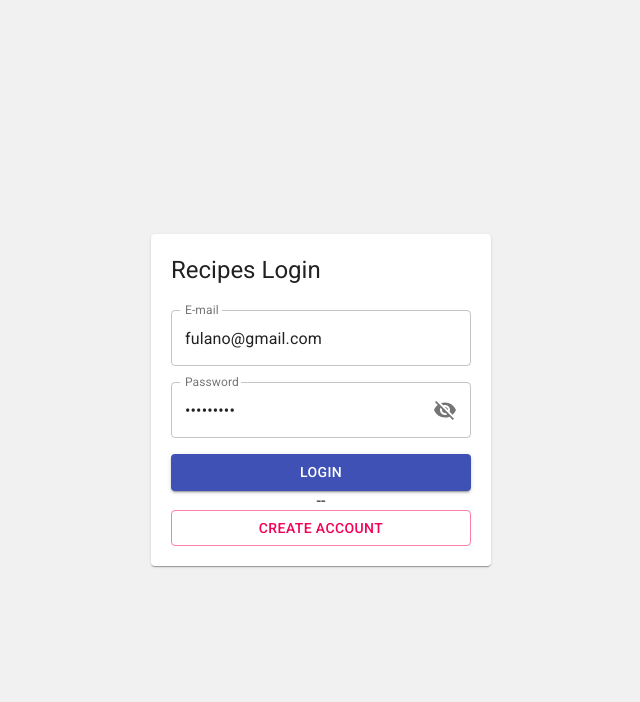
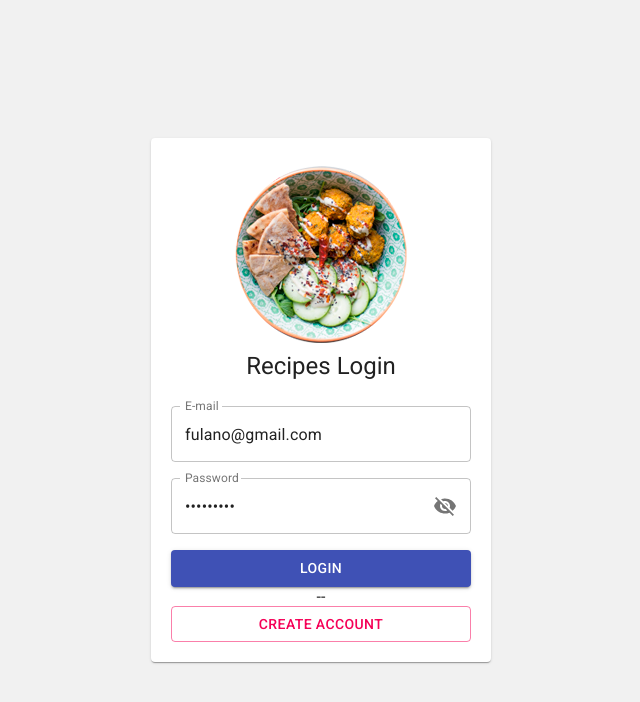
Before and after one commit to pedropaulodf/desafio-onesight, a React (Create React App) app: page / in a window 1280 px wide. Shown: the top 702 px of the page, without its empty margins (319-959 px from the left). Built offline with nearby package versions, Linux system fonts and the light colour scheme.

Commit message:
Ajuste de layout do login

```diff
--- a/src/pages/Login.js
+++ b/src/pages/Login.js
@@ -8,6 +8,8 @@ import {apiLoginURL} from '../utils/Utils';
 import { makeStyles } from '@material-ui/core/styles';
 import CircularProgress from '@material-ui/core/CircularProgress';
 import { Box, Button, FormControl, Grid, IconButton, InputAdornment, InputLabel, OutlinedInput, Paper, Snackbar, Typography } from "@material-ui/core";
+
+import loginImage from '../images/logo192.png';
 
 const useStyles = makeStyles((theme) => ({
   wrapper: {
@@ -36,6 +38,9 @@ const useStyles = makeStyles((theme) => ({
     justifyContent: 'center',
     alignItems: 'center',
     backgroundColor: '#f1f1f1',
+  },
+  txtAlignCenter: {
+    textAlign: 'center'
   }
 }));
 
@@ -125,10 +130,12 @@ export default function Login() {
     <Box className={classes.BgLogin}>
       <Paper className={classes.paperBGLogin}>
 
+        <img src={loginImage} alt="Meal" className={{marginBottom: '20px'}} />
+
         <form onSubmit={handleFormSubmit}>
           <Grid container spacing={2}>
             <Grid item xs={12} sm={12} md={12}>
-              <Typography variant="h5" gutterBottom>
+              <Typography variant="h5" className={classes.txtAlignCenter} gutterBottom>
                 Recipes Login
               </Typography>
             </Grid>
```
Also changed, not shown: src/images/logo192.png (added), 1 other file (tests, documents, lock files or other folders).
